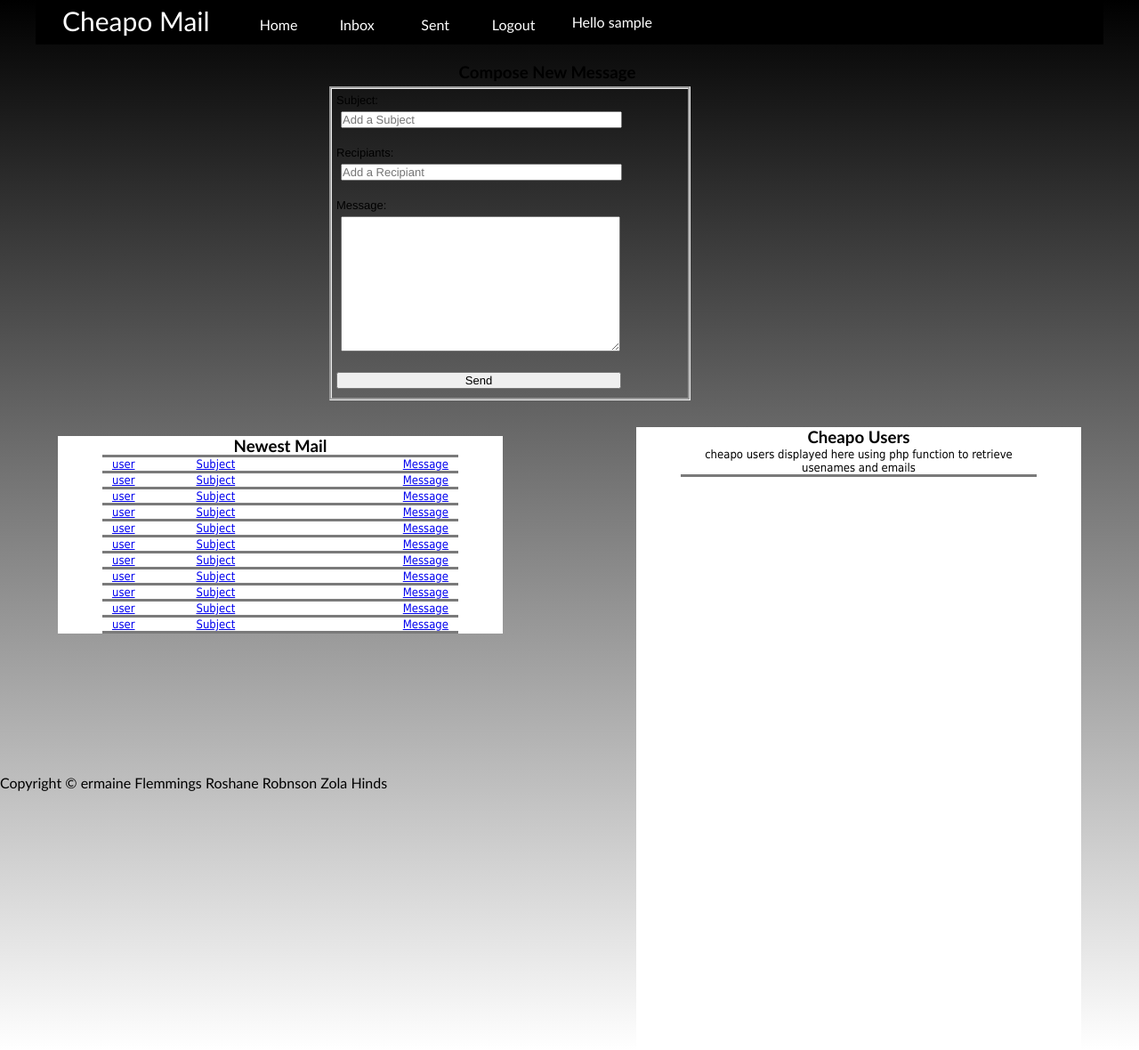
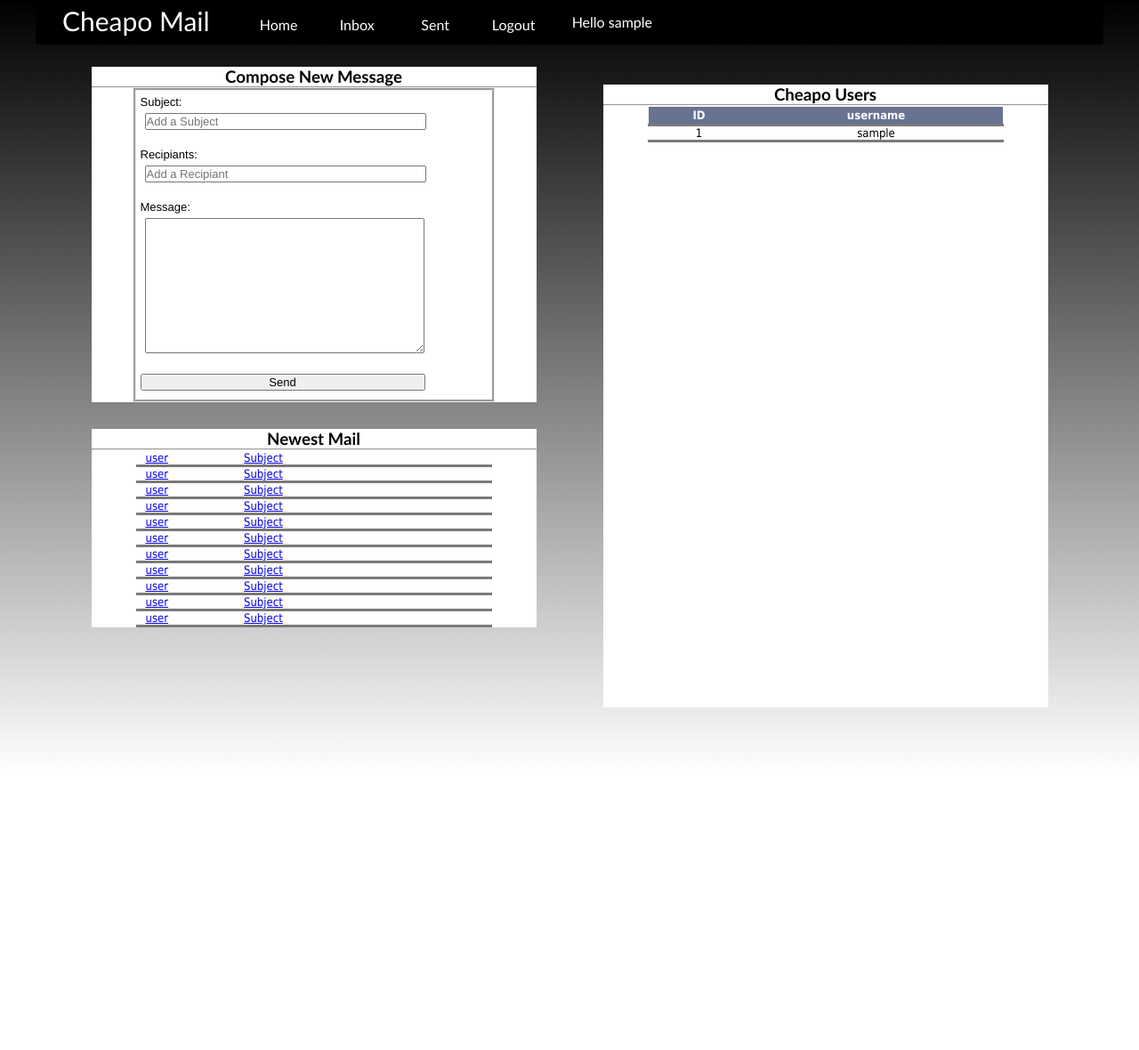
Before and after one commit to ZH94/cheaopmail, a PHP site: page /user_HOME.php in a window 1280 px wide. Shown: the whole page at 89% size. After the commit the page ends 829 px from the top, so only its background shows below. Run offline with PHP 8.4, Linux system fonts and the light colour scheme; tables that the repository leaves empty hold one stand-in row (values such as "Sample post").

Commit message:
Update user_HOME.php
Corrections made

```diff
--- a/user_HOME.php
+++ b/user_HOME.php
@@ -2,15 +2,17 @@
 @session_start();
 
 require_once 'user_functions.php';
-// Attempted to login users
-if(!empty($_POST['username']) && !empty($_POST['password'])){
-	$username = $_POST['username'];
-	$pass = $_POST['password'];
+require_once 'msg_func.php';
+
+if(isset($_GET['Inbox'])){
+	header('Location:inbox.php');
+	}
+if(isset($_GET['Sent'])){
+	header('Location:sent.php');
+	}
+if(isset($_GET['logout'])){
 	$user = new User();
-	$xy = $user->login($username, $pass);
-    if($xy === 1){
-		header('Location: add.php');
-	}
+	$xy = $user->logout();
 }
 if(isset($_GET['logout'])){
 	$user = new User();
@@ -33,9 +35,9 @@ if(isset($_GET['logout'])){
 				<div id = "header_sub2" >
 					<div id = "nav_bar">
 						<ul>
-							<li><a href="Admin_HOME.php"> Home </a></li>
-							<li><a href="inbox.php"> Inbox </a></li>
-							<li><a href="sent.php"> Sent </a></li>
+							<li><a href="user_HOME.php"> Home </a></li>
+							<li><a href="inbox2.php"> Inbox </a></li>
+							<li><a href="sent2.php"> Sent </a></li>
 							<li><a href="login.php?logout"> Logout </a></li>
 						</ul>
 					</div>
@@ -52,13 +54,16 @@ if(isset($_GET['logout'])){
 		</div>
 		<div id="C_body">
 			<div id="body_wrapper">
+				<div id="sub_body">
 					<!--sector1 for composing message-->
-				<div id="sector_container">
-					<div class="sector_scheme">
-						<div id = "sector1" >
+					<div id = "sector1" class="sector_scheme">
 						<div id = "compose">
+							<div>
 								<h3> Compose New Message </h3>
-								<form method="post" action="" onsubmit="return formvalidation()">
+								<hr>
+							</div>
+							<div>
+								<form id="comp_msg" method="post" action="" onsubmit="return formvalidation()">
 									<div class="msg_field">
 										<label> Subject: </label><br>
 										<input type="text" placeholder="Add a Subject">
@@ -78,92 +83,92 @@ if(isset($_GET['logout'])){
 							</div>
 						</div>
 					</div>
-					<div id="sector_container">
+
 					<!--sector2 used to display chepo users-->
 					<div id="sector2" class="sector_scheme" >
+							<div>
 								<h3> Cheapo Users </h3>
-							<div id = "resentmessagaes">
-								<table>
-									<tr>
-										<td><p> cheapo users displayed here using php function to retrieve usenames and emails </p></td>
-									</tr>
-								</table>
+								<hr>
+							</div>
+							<div>
+								<div id = "dspusers">
+									<?php
+										$db = new mysqli('localhost','root','', 'cheapousers');
+										$sql = "SELECT id, username FROM users";
+										$result = $db->query($sql);
+										if ($result > 0) {
+											 echo "<table><tr><th>ID</th><th>username</th></tr>";
+											 // output data of each row
+											 while($row = $result->fetch_assoc()) {
+												 echo "<tr><td>" . $row["id"]. "</td><td>" . $row["username"]."</td></tr>";
+											 }
+											 echo "</table>";
+										} else {
+											 echo "0 results";
+										}
+
+										$db->close();
+									?>
 								</div>
 							</div>
 						</div>
-					<div id="sector_container">
 					<!--sector3 used to display last 10 messages-->
 					<div id="sector3" class="sector_scheme" >
+						<div>
 							<h3> Newest Mail </h3>
+							<hr>
+						</div>
+						<div>
 							<table>
-								<div>
-								<tr>  </tr>
 								<tr>
 									<td class="user"><a href=" sent mail">user</a></td>
 									<td class="sub"><a href=" sent mail">Subject </a></td>
-										<td class="msg"><a href=" sent mail">Message</a></td>
 								</tr>
 								<tr>
 									<td class="user"><a href=" sent mail">user</a></td>
 									<td class="sub"><a href=" sent mail">Subject </a></td>
-										<td class="msg"><a href=" sent mail">Message</a></td>
 								</tr>
 								<tr>
 									<td class="user"><a href=" sent mail">user</a></td>
 									<td class="sub"><a href=" sent mail">Subject </a></td>
-										<td class="msg"><a href=" sent mail">Message</a></td>
 								</tr>
 								<tr>
 									<td class="user"><a href=" sent mail">user</a></td>
 									<td class="sub"><a href=" sent mail">Subject </a></td>
-										<td class="msg"><a href=" sent mail">Message</a></td>
 								</tr>
 								<tr>
 									<td class="user"><a href=" sent mail">user</a></td>
 									<td class="sub"><a href=" sent mail">Subject </a></td>
-										<td class="msg"><a href=" sent mail">Message</a></td>
 								</tr>
 								<tr>
 									<td class="user"><a href=" sent mail">user</a></td>
 									<td class="sub"><a href=" sent mail">Subject </a></td>
-										<td class="msg"><a href=" sent mail">Message</a></td>
 								</tr>
 								<tr>
 									<td class="user"><a href=" sent mail">user</a></td>
 									<td class="sub"><a href=" sent mail">Subject </a></td>
-										<td class="msg"><a href=" sent mail">Message</a></td>
 								</tr>
 								<tr>
 									<td class="user"><a href=" sent mail">user</a></td>
 									<td class="sub"><a href=" sent mail">Subject </a></td>
-										<td class="msg"><a href=" sent mail">Message</a></td>
 								</tr>
 								<tr>
 									<td class="user"><a href=" sent mail">user</a></td>
 									<td class="sub"><a href=" sent mail">Subject </a></td>
-										<td class="msg"><a href=" sent mail">Message</a></td>
 								</tr>
 								<tr>
 									<td class="user"><a href=" sent mail">user</a></td>
 									<td class="sub"><a href=" sent mail">Subject </a></td>
-										<td class="msg"><a href=" sent mail">Message</a></td>
 								</tr>
 								<tr>
 									<td class="user"><a href=" sent mail">user</a></td>
 									<td class="sub"><a href=" sent mail">Subject </a></td>
-										<td class="msg"><a href=" sent mail">Message</a></td>
 								</tr>
-								</div>
 							</table>
 						</div>
 					</div>
 				</div>
 			</div>
 		</div>
-		<div id="C_footer">
-			<div id = "footer_wrapp">
-				<p>Copyright © ermaine Flemmings Roshane Robnson  Zola Hinds</p>
-			</div>
-		</div>
 	</body>
 </html>
```
Lines whose indentation alone changed are shown as unchanged.
